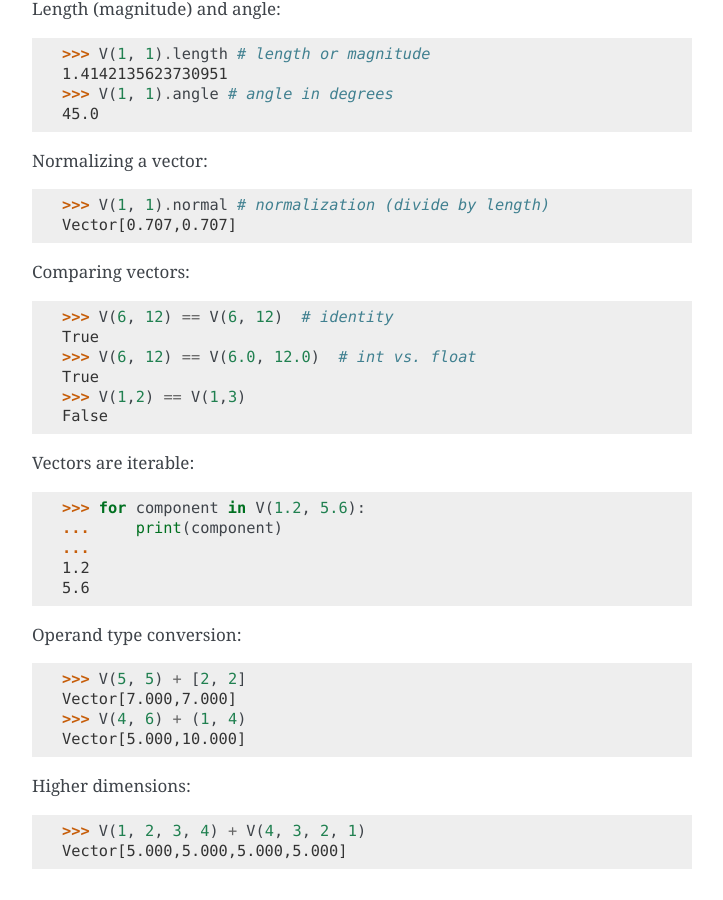
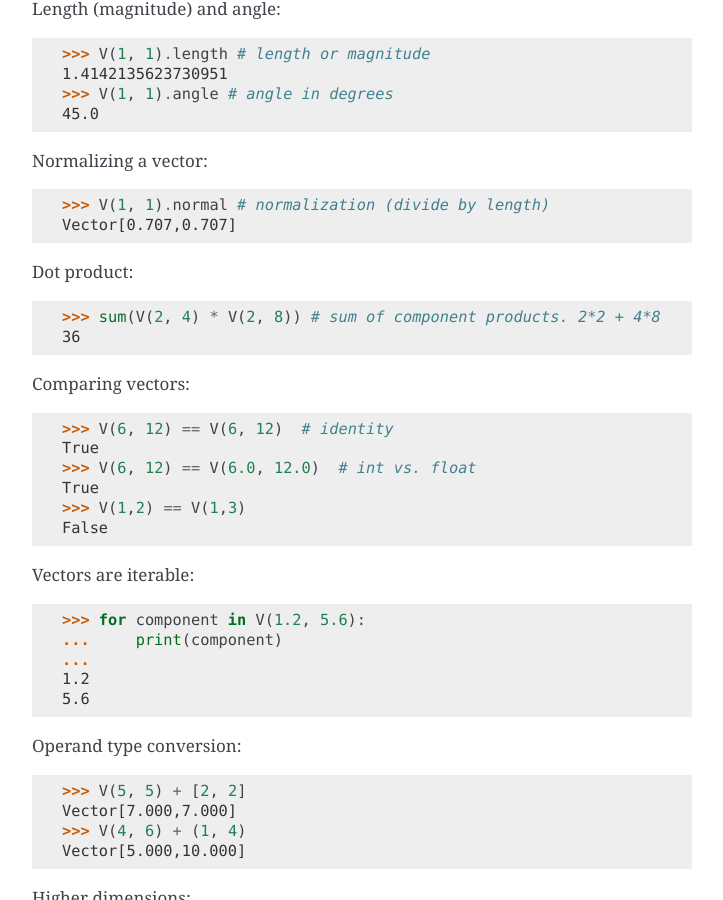
Before and after one commit to DariusMontez/easy_vector, a Sphinx documentation site: the page built from docs/usage.rst, in a window 1280 px wide and 900 px high, scrolled down 1173 px. Shown: the whole window, without its empty margins (388-1111 px from the left). Built offline with Sphinx 7.4.7, drawn with Linux system fonts in a browser that asks for light colours.

Commit message:
docs/usage: exemplify doc product

```diff
--- a/docs/usage.rst
+++ b/docs/usage.rst
@@ -64,6 +64,11 @@ Normalizing a vector::
     >>> V(1, 1).normal # normalization (divide by length)
     Vector[0.707,0.707]
 
+Dot product::
+
+    >>> sum(V(2, 4) * V(2, 8)) # sum of component products. 2*2 + 4*8
+    36
+
 Comparing vectors::
 
     >>> V(6, 12) == V(6, 12)  # identity
```
